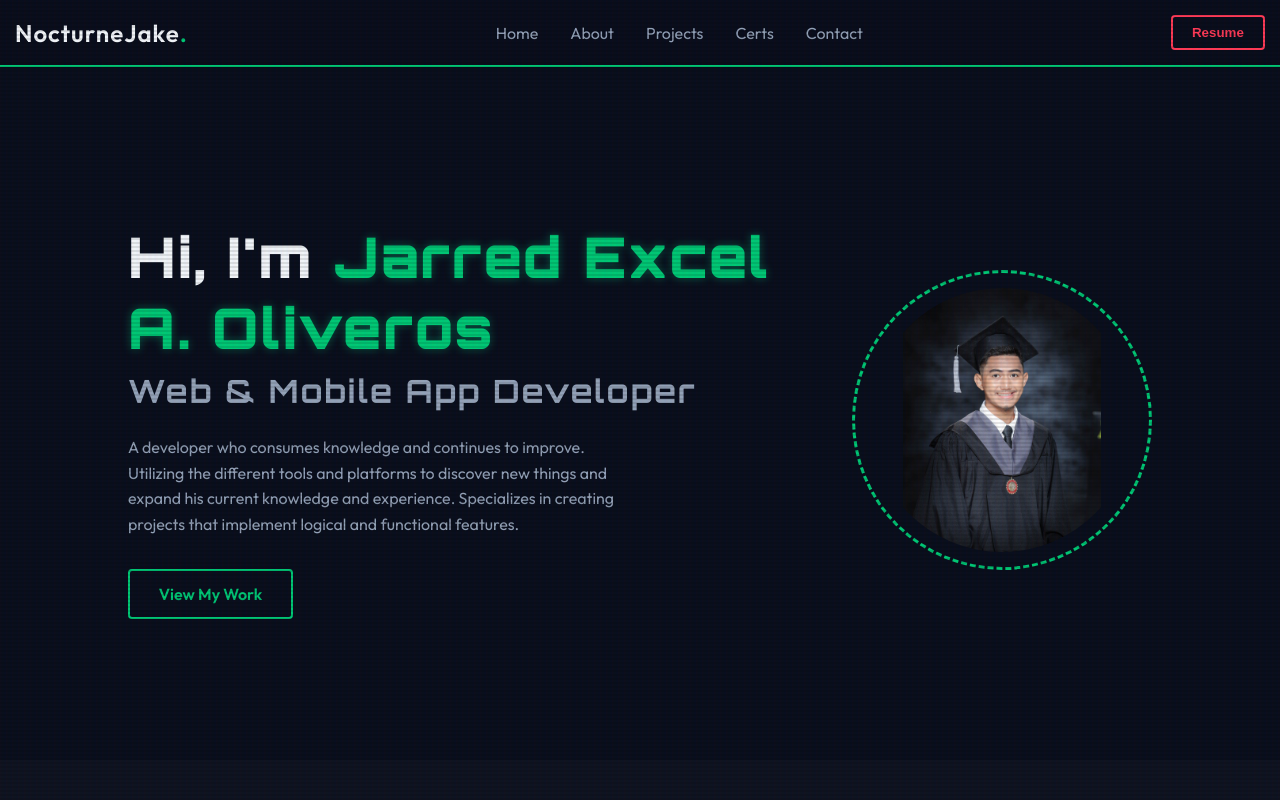
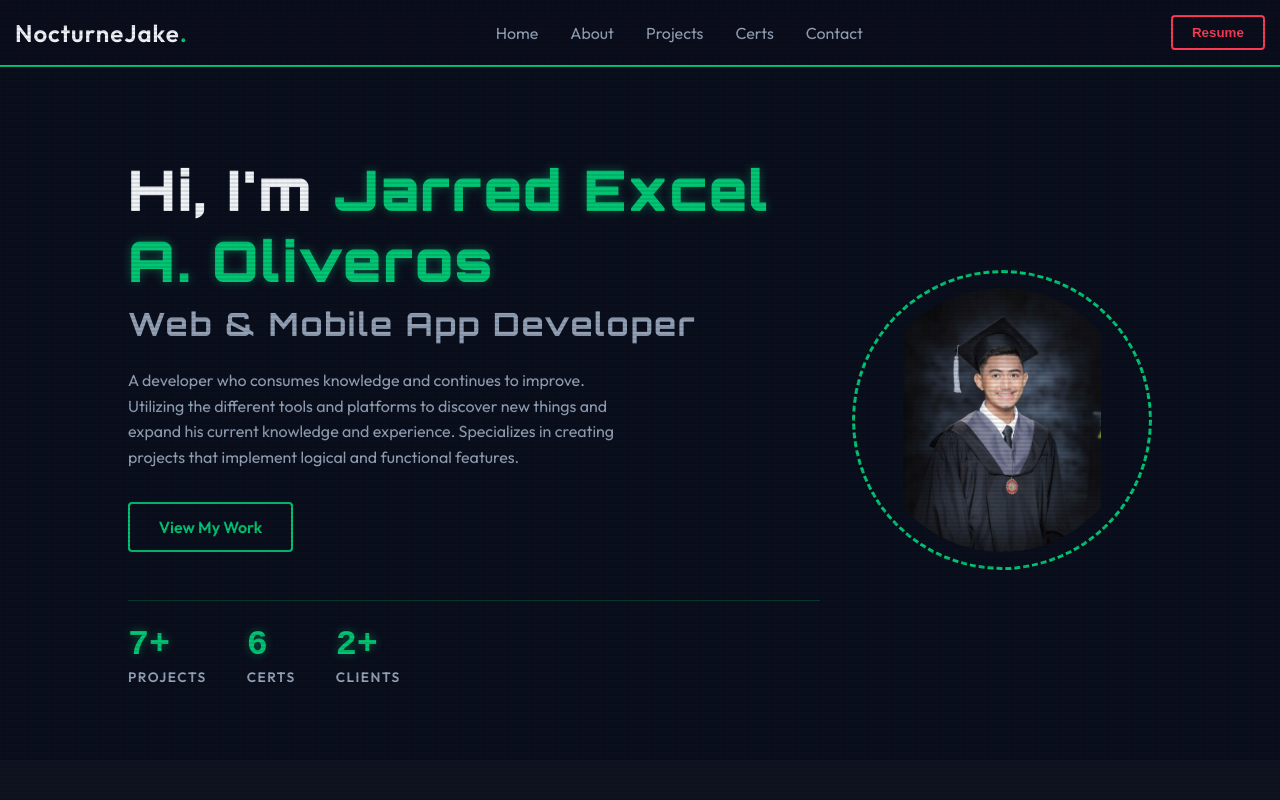
Before and after one commit to jarjar-jarhead/portfolio, a React app: page / in a window 1280 px wide. Shown: the top 800 px of the page. Built offline with nearby package versions, Linux system fonts and the light colour scheme; the HTML template or start-up script is replaced by a standard one.

Commit message:
counter in hero

```diff
--- a/src/components/Hero.jsx
+++ b/src/components/Hero.jsx
@@ -19,6 +19,23 @@ function Hero() {
         <a href="#projects" className={styles.heroBtn}>
           View My Work
         </a>
+
+        {/* New Counter Row */}
+        <div className={styles.statsContainer}>
+          <div className={styles.statBox}>
+            <span className={styles.statNumber}>7+</span>
+            <span className={styles.statLabel}>Projects</span>
+          </div>
+          <div className={styles.statBox}>
+            <span className={styles.statNumber}>6</span>
+            <span className={styles.statLabel}>Certs</span>
+          </div>
+          <div className={styles.statBox}>
+            <span className={styles.statNumber}>2+</span>
+            <span className={styles.statLabel}>Clients</span>
+          </div>
+        </div>
+
       </div>
       <div className={styles.imagePlaceholder}>
         <div className={styles.avatar}>
--- a/src/components/Hero.module.css
+++ b/src/components/Hero.module.css
@@ -107,3 +107,34 @@
   from, to { border-color: transparent }
   50% { border-color: var(--neon-green); }
 }
+
+/* --- Telemetry Counter Stats --- */
+.statsContainer {
+  display: flex;
+  gap: 2.5rem;
+  margin-top: 3rem;
+  border-top: 1px solid rgba(0, 200, 117, 0.2);
+  padding-top: 1.5rem;
+}
+
+.statBox {
+  display: flex;
+  flex-direction: column;
+  gap: 0.2rem;
+}
+
+.statNumber {
+  font-size: 2.2rem;
+  font-weight: 800;
+  color: var(--neon-green);
+  font-family: 'Courier New', Courier, monospace;
+  text-shadow: 0 0 8px rgba(0, 200, 117, 0.4);
+}
+
+.statLabel {
+  font-size: 0.85rem;
+  color: var(--text-muted);
+  text-transform: uppercase;
+  letter-spacing: 1.5px;
+  font-weight: 600;
+}
```
